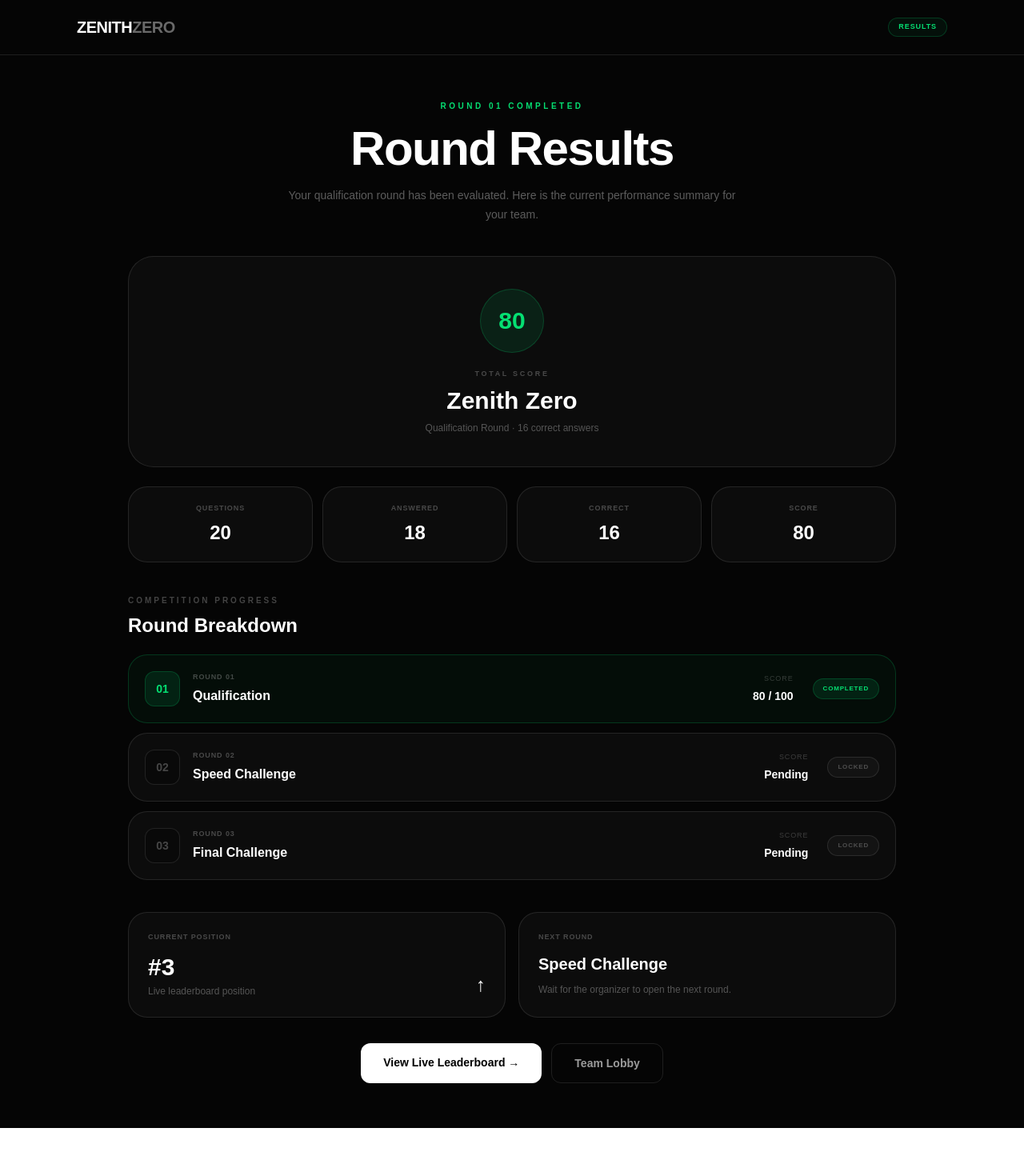
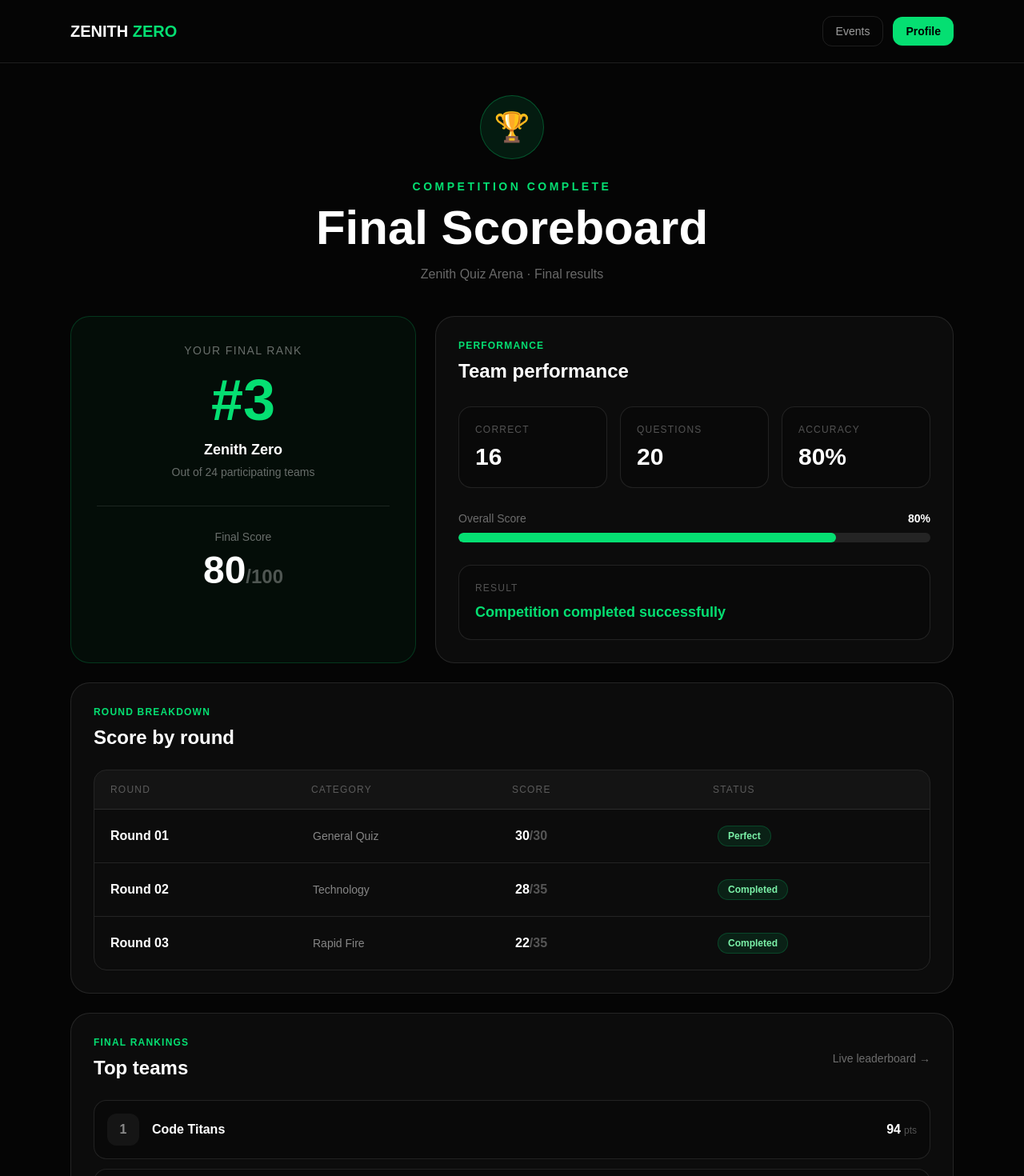
Before and after one commit to niharrai7/zenith-zero, a Next.js app: page /events/event/competition/results in a window 1280 px wide. Shown: the top 1470 px of the page at 80% size. Before the commit the page ends 1410 px from the top, so only its background shows below. Built offline with nearby package versions, Linux system fonts and the light colour scheme.

Commit message:
feat: build final competition scoreboard

```diff
--- a/app/events/event/competition/results/page.js
+++ b/app/events/event/competition/results/page.js
@@ -2,210 +2,312 @@
 
 import Link from "next/link";
 
-const performance = [
-  { label: "Questions", value: "20" },
-  { label: "Answered", value: "18" },
-  { label: "Correct", value: "16" },
-  { label: "Score", value: "80" },
-];
-
-const breakdown = [
+export default function ResultsPage() {
+  const rounds = [
     {
-    round: "Round 01",
-    title: "Qualification",
-    score: "80 / 100",
+      name: "Round 01",
+      type: "General Quiz",
+      score: 30,
+      total: 30,
+      status: "Perfect",
+    },
+    {
+      name: "Round 02",
+      type: "Technology",
+      score: 28,
+      total: 35,
       status: "Completed",
     },
     {
-    round: "Round 02",
-    title: "Speed Challenge",
-    score: "Pending",
-    status: "Locked",
-  },
-  {
-    round: "Round 03",
-    title: "Final Challenge",
-    score: "Pending",
-    status: "Locked",
+      name: "Round 03",
+      type: "Rapid Fire",
+      score: 22,
+      total: 35,
+      status: "Completed",
     },
   ];
 
-export default function ResultsPage() {
+  const rankings = [
+    { rank: 1, team: "Code Titans", score: 94 },
+    { rank: 2, team: "Byte Force", score: 88 },
+    { rank: 3, team: "Zenith Zero", score: 80, current: true },
+    { rank: 4, team: "Logic Lords", score: 74 },
+    { rank: 5, team: "Tech Warriors", score: 69 },
+  ];
+
   return (
     <main className="min-h-screen bg-[#050505] text-white">
+      {/* Navbar */}
       <nav className="border-b border-white/10">
-        <div className="mx-auto flex max-w-6xl items-center justify-between px-5 py-5 sm:px-8">
-          <Link href="/" className="text-xl font-black tracking-tight">
-            ZENITH<span className="text-white/40">ZERO</span>
+        <div className="mx-auto flex max-w-6xl items-center justify-between px-6 py-5">
+          <Link href="/" className="text-xl font-black">
+            ZENITH<span className="text-green-400"> ZERO</span>
           </Link>
 
-          <span className="rounded-full border border-green-400/20 bg-green-400/5 px-3 py-1 text-[9px] font-bold tracking-widest text-green-400">
-            RESULTS
-          </span>
+          <div className="flex items-center gap-3">
+            <Link
+              href="/events"
+              className="rounded-xl border border-white/10 px-4 py-2 text-sm text-white/60 transition hover:text-white"
+            >
+              Events
+            </Link>
+
+            <Link
+              href="/profile"
+              className="rounded-xl bg-green-400 px-4 py-2 text-sm font-bold text-black"
+            >
+              Profile
+            </Link>
+          </div>
         </div>
       </nav>
 
-      <section className="mx-auto max-w-5xl px-5 py-10 sm:px-8 sm:py-14">
+      <section className="mx-auto max-w-6xl px-6 py-10">
+        {/* Header */}
         <div className="text-center">
-          <p className="text-[10px] font-bold uppercase tracking-[0.35em] text-green-400">
-            Round 01 Completed
+          <div className="mx-auto flex h-20 w-20 items-center justify-center rounded-full border border-green-400/30 bg-green-400/10 text-4xl">
+            🏆
+          </div>
+
+          <p className="mt-6 text-sm font-semibold uppercase tracking-[0.25em] text-green-400">
+            Competition Complete
           </p>
 
-          <h1 className="mt-4 text-4xl font-black tracking-tight sm:text-6xl">
-            Round Results
+          <h1 className="mt-3 text-4xl font-black md:text-6xl">
+            Final Scoreboard
           </h1>
 
-          <p className="mx-auto mt-4 max-w-xl text-sm leading-6 text-white/35">
-            Your qualification round has been evaluated. Here is the current
-            performance summary for your team.
+          <p className="mt-4 text-white/40">
+            Zenith Quiz Arena · Final results
           </p>
         </div>
 
-        <div className="mt-10 rounded-[2rem] border border-white/10 bg-white/[0.03] p-7 text-center sm:p-10">
-          <div className="mx-auto flex h-20 w-20 items-center justify-center rounded-full border border-green-400/20 bg-green-400/10 text-3xl font-black text-green-400">
+        {/* Main Score */}
+        <div className="mt-10 grid gap-6 lg:grid-cols-[1fr_1.5fr]">
+          <div className="rounded-3xl border border-green-400/20 bg-green-400/[0.04] p-8 text-center">
+            <p className="text-sm uppercase tracking-widest text-white/40">
+              Your Final Rank
+            </p>
+
+            <p className="mt-4 text-7xl font-black text-green-400">
+              #3
+            </p>
+
+            <p className="mt-3 text-lg font-bold">
+              Zenith Zero
+            </p>
+
+            <p className="mt-1 text-sm text-white/40">
+              Out of 24 participating teams
+            </p>
+
+            <div className="mt-8 border-t border-white/10 pt-7">
+              <p className="text-sm text-white/40">
+                Final Score
+              </p>
+
+              <p className="mt-2 text-5xl font-black">
                 80
+                <span className="text-2xl text-white/30">
+                  /100
+                </span>
+              </p>
+            </div>
           </div>
 
-          <p className="mt-5 text-[9px] font-bold uppercase tracking-[0.3em] text-white/25">
-            Total Score
+          <div className="rounded-3xl border border-white/10 bg-white/[0.03] p-7">
+            <p className="text-xs font-semibold uppercase tracking-widest text-green-400">
+              Performance
             </p>
 
-          <h2 className="mt-2 text-3xl font-black">Zenith Zero</h2>
+            <h2 className="mt-2 text-2xl font-bold">
+              Team performance
+            </h2>
 
-          <p className="mt-2 text-xs text-white/30">
-            Qualification Round · 16 correct answers
+            <div className="mt-7 grid gap-4 sm:grid-cols-3">
+              <StatCard label="Correct" value="16" />
+              <StatCard label="Questions" value="20" />
+              <StatCard label="Accuracy" value="80%" />
+            </div>
+
+            <div className="mt-7">
+              <div className="mb-2 flex justify-between text-sm">
+                <span className="text-white/40">
+                  Overall Score
+                </span>
+
+                <span className="font-semibold">
+                  80%
+                </span>
+              </div>
+
+              <div className="h-3 overflow-hidden rounded-full bg-white/10">
+                <div className="h-full w-[80%] rounded-full bg-green-400" />
+              </div>
+            </div>
+
+            <div className="mt-7 rounded-2xl border border-white/10 bg-black/20 p-5">
+              <p className="text-xs uppercase tracking-widest text-white/30">
+                Result
+              </p>
+
+              <p className="mt-2 text-lg font-bold text-green-400">
+                Competition completed successfully
+              </p>
+            </div>
+          </div>
+        </div>
+
+        {/* Round Breakdown */}
+        <div className="mt-6 rounded-3xl border border-white/10 bg-white/[0.03] p-7">
+          <p className="text-xs font-semibold uppercase tracking-widest text-green-400">
+            Round Breakdown
+          </p>
+
+          <h2 className="mt-2 text-2xl font-bold">
+            Score by round
+          </h2>
+
+          <div className="mt-6 overflow-hidden rounded-2xl border border-white/10">
+            <div className="hidden grid-cols-4 border-b border-white/10 bg-white/[0.03] px-5 py-4 text-xs uppercase tracking-widest text-white/30 sm:grid">
+              <span>Round</span>
+              <span>Category</span>
+              <span>Score</span>
+              <span>Status</span>
+            </div>
+
+            {rounds.map((round) => (
+              <div
+                key={round.name}
+                className="grid gap-2 border-b border-white/10 px-5 py-5 last:border-0 sm:grid-cols-4 sm:items-center"
+              >
+                <div>
+                  <p className="font-semibold">{round.name}</p>
+                  <p className="text-xs text-white/30 sm:hidden">
+                    {round.type}
                   </p>
                 </div>
 
-        <div className="mt-6 grid gap-3 sm:grid-cols-4">
-          {performance.map((item) => (
-            <div
-              key={item.label}
-              className="rounded-3xl border border-white/10 bg-white/[0.03] p-5 text-center"
-            >
-              <p className="text-[9px] font-bold uppercase tracking-widest text-white/25">
-                {item.label}
-              </p>
+                <span className="hidden text-sm text-white/50 sm:block">
+                  {round.type}
+                </span>
 
-              <p className="mt-2 text-2xl font-black">{item.value}</p>
-            </div>
-          ))}
-        </div>
+                <span className="font-bold">
+                  {round.score}
+                  <span className="text-white/30">
+                    /{round.total}
+                  </span>
+                </span>
 
-        <div className="mt-10">
-          <div className="mb-5">
-            <p className="text-[10px] font-bold uppercase tracking-[0.3em] text-white/25">
-              Competition Progress
-            </p>
-
-            <h2 className="mt-2 text-2xl font-black">
-              Round Breakdown
-            </h2>
-          </div>
-
-          <div className="space-y-3">
-            {breakdown.map((item, index) => (
-              <div
-                key={item.round}
-                className={`flex flex-col gap-5 rounded-3xl border p-5 sm:flex-row sm:items-center sm:justify-between ${
-                  index === 0
-                    ? "border-green-400/20 bg-green-400/[0.04]"
-                    : "border-white/10 bg-white/[0.03]"
-                }`}
-              >
-                <div className="flex items-center gap-4">
-                  <div
-                    className={`flex h-11 w-11 shrink-0 items-center justify-center rounded-xl border text-sm font-black ${
-                      index === 0
-                        ? "border-green-400/20 bg-green-400/10 text-green-400"
-                        : "border-white/10 bg-black/20 text-white/25"
-                    }`}
-                  >
-                    {String(index + 1).padStart(2, "0")}
-                  </div>
-
-                  <div>
-                    <p className="text-[9px] font-bold uppercase tracking-widest text-white/25">
-                      {item.round}
-                    </p>
-
-                    <h3 className="mt-1 font-bold">{item.title}</h3>
-                  </div>
-                </div>
-
-                <div className="flex items-center justify-between gap-6 sm:justify-end">
-                  <div className="text-left sm:text-right">
-                    <p className="text-[9px] uppercase tracking-widest text-white/20">
-                      Score
-                    </p>
-
-                    <p className="mt-1 text-sm font-black">{item.score}</p>
-                  </div>
-
-                  <span
-                    className={`rounded-full border px-3 py-1.5 text-[8px] font-bold uppercase tracking-widest ${
-                      item.status === "Completed"
-                        ? "border-green-400/20 bg-green-400/10 text-green-400"
-                        : "border-white/10 bg-white/[0.03] text-white/25"
-                    }`}
-                  >
-                    {item.status}
+                <span className="w-fit rounded-full border border-green-400/20 bg-green-400/10 px-3 py-1 text-xs font-semibold text-green-300">
+                  {round.status}
                 </span>
-                </div>
               </div>
             ))}
           </div>
         </div>
 
-        <div className="mt-10 grid gap-4 sm:grid-cols-2">
-          <div className="rounded-3xl border border-white/10 bg-white/[0.03] p-6">
-            <p className="text-[9px] font-bold uppercase tracking-widest text-white/25">
-              Current Position
+        {/* Leaderboard */}
+        <div className="mt-6 rounded-3xl border border-white/10 bg-white/[0.03] p-7">
+          <div className="flex items-center justify-between">
+            <div>
+              <p className="text-xs font-semibold uppercase tracking-widest text-green-400">
+                Final Rankings
               </p>
 
-            <div className="mt-3 flex items-end justify-between">
-              <div>
-                <p className="text-3xl font-black">#3</p>
-                <p className="mt-1 text-xs text-white/30">
-                  Live leaderboard position
+              <h2 className="mt-2 text-2xl font-bold">
+                Top teams
+              </h2>
+            </div>
+
+            <Link
+              href="/events/event/competition/leaderboard"
+              className="text-sm text-white/40 transition hover:text-green-400"
+            >
+              Live leaderboard →
+            </Link>
+          </div>
+
+          <div className="mt-6 space-y-3">
+            {rankings.map((team) => (
+              <div
+                key={team.team}
+                className={`flex items-center gap-4 rounded-2xl border p-4 ${
+                  team.current
+                    ? "border-green-400/30 bg-green-400/[0.06]"
+                    : "border-white/10 bg-black/20"
+                }`}
+              >
+                <div
+                  className={`flex h-10 w-10 items-center justify-center rounded-xl font-black ${
+                    team.current
+                      ? "bg-green-400 text-black"
+                      : "bg-white/5 text-white/50"
+                  }`}
+                >
+                  {team.rank}
+                </div>
+
+                <div className="flex-1">
+                  <p className="font-semibold">
+                    {team.team}
+                    {team.current && (
+                      <span className="ml-2 text-xs font-normal text-green-400">
+                        YOU
+                      </span>
+                    )}
                   </p>
                 </div>
 
-              <span className="text-2xl">↑</span>
+                <p className="font-black">
+                  {team.score}
+                  <span className="ml-1 text-xs font-normal text-white/30">
+                    pts
+                  </span>
+                </p>
+              </div>
+            ))}
           </div>
         </div>
 
-          <div className="rounded-3xl border border-white/10 bg-white/[0.03] p-6">
-            <p className="text-[9px] font-bold uppercase tracking-widest text-white/25">
-              Next Round
-            </p>
-
-            <h3 className="mt-3 text-xl font-black">
-              Speed Challenge
-            </h3>
-
-            <p className="mt-2 text-xs leading-5 text-white/30">
-              Wait for the organizer to open the next round.
-            </p>
-          </div>
-        </div>
-
-        <div className="mt-8 flex flex-col gap-3 sm:flex-row sm:justify-center">
+        {/* Actions */}
+        <div className="mt-8 grid gap-3 sm:grid-cols-3">
           <Link
             href="/events/event/competition/leaderboard"
-            className="rounded-xl bg-white px-7 py-3.5 text-center text-sm font-bold text-black transition hover:bg-white/90"
+            className="rounded-2xl bg-green-400 px-5 py-4 text-center font-bold text-black transition hover:bg-green-300"
           >
-            View Live Leaderboard →
+            View Leaderboard
           </Link>
 
           <Link
             href="/events/event/team"
-            className="rounded-xl border border-white/10 px-7 py-3.5 text-center text-sm font-bold text-white/60 transition hover:bg-white/5"
+            className="rounded-2xl border border-white/10 px-5 py-4 text-center font-semibold text-white/70 transition hover:border-white/20 hover:text-white"
           >
             Team Lobby
+          </Link>
+
+          <Link
+            href="/events"
+            className="rounded-2xl border border-white/10 px-5 py-4 text-center font-semibold text-white/70 transition hover:border-white/20 hover:text-white"
+          >
+            Explore Events
           </Link>
         </div>
       </section>
     </main>
   );
 }
+
+function StatCard({ label, value }) {
+  return (
+    <div className="rounded-2xl border border-white/10 bg-black/20 p-5">
+      <p className="text-xs uppercase tracking-widest text-white/30">
+        {label}
+      </p>
+
+      <p className="mt-2 text-3xl font-black">
+        {value}
+      </p>
+    </div>
+  );
+}
```
Lines whose indentation alone changed are shown as unchanged.
